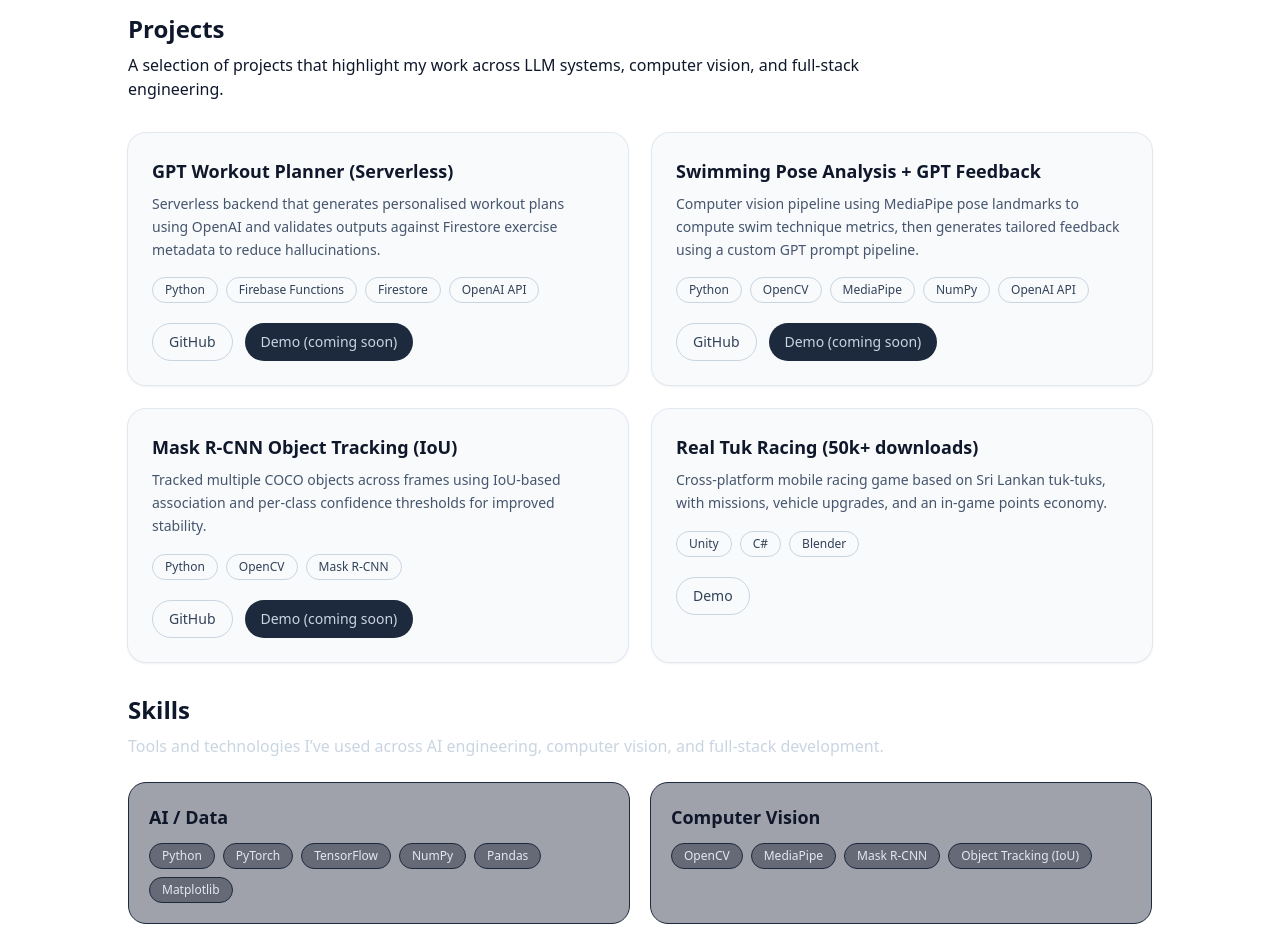
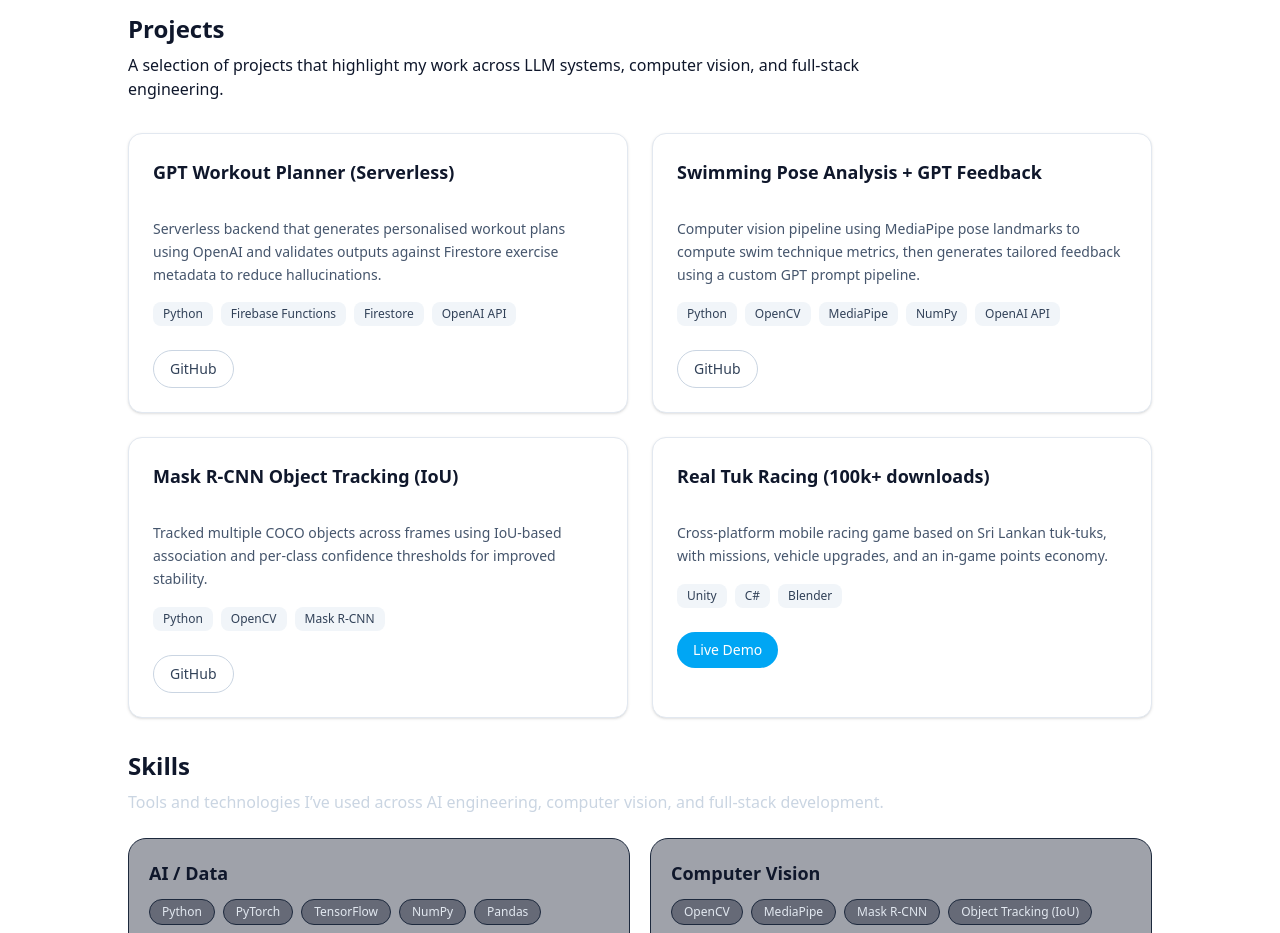
Before and after one commit to gayyaalpha/gayashan-portfolio, a Next.js app: page / in a window 1280 px wide. Shown: the part 820-1753 px from the top of the page. Built offline with nearby package versions, Linux system fonts and the light colour scheme.

Commit message:
project card redone using the library

```diff
--- a/app/components/ProjectCard.tsx
+++ b/app/components/ProjectCard.tsx
@@ -1,3 +1,11 @@
+import {
+  Card,
+  CardHeader,
+  CardTitle,
+  CardContent,
+  CardFooter,
+} from "@/components/ui/card";
+
 export type Project = {
   title: string;
   description: string;
@@ -5,50 +13,58 @@ export type Project = {
   github?: string;
   demo?: string;
 };
-  const tag = "rounded-full border border-slate-300 bg-slate-50 px-3 py-1 text-xs font-medium text-slate-700";
-
 
 export function ProjectCard({ project }: { project: Project }) {
   return (
-    <div className="group rounded-2xl bg-slate-50 p-6 ring-1 ring-slate-200 shadow-sm transition hover:shadow-md">
-      <h3 className="text-lg font-semibold text-slate-900 group-hover:text-sky-500 transition">{project.title}</h3>
-      <p className="mt-2 text-sm leading-relaxed text-slate-600">
+    <Card className="h-full transition-shadow hover:shadow-md">
+      <CardHeader>
+        <CardTitle className="text-lg font-semibold text-slate-900">
+          {project.title}
+        </CardTitle>
+      </CardHeader>
+
+      <CardContent className="space-y-4">
+        {/* Description */}
+        <p className="text-sm leading-relaxed text-slate-600">
           {project.description}
         </p>
 
-      <div className="mt-4 flex flex-wrap gap-2">
-        {project.tech.map((t) => (
-          <span key={t} className={tag}>
-            {t}
+        {/* Tech stack */}
+        <div className="flex flex-wrap gap-2">
+          {project.tech.map((item) => (
+            <span
+              key={item}
+              className="inline-flex items-center rounded-md bg-slate-100 px-2.5 py-1 text-xs font-medium text-slate-700"
+            >
+              {item}
             </span>
           ))}
         </div>
+      </CardContent>
 
-      <div className="mt-5 flex flex-wrap gap-3">
-        {project.github ? (
+      <CardFooter className="flex gap-3">
+        {project.github && (
           <a
             href={project.github}
             target="_blank"
+            rel="noopener noreferrer"
             className="inline-flex items-center rounded-full border border-slate-300 px-4 py-2 text-sm font-medium text-slate-700 hover:bg-slate-100 transition"
           >
             GitHub
           </a>
-        ) : null}
+        )}
 
-        {project.demo ? (
+        {project.demo && (
           <a
             href={project.demo}
             target="_blank"
-            className="inline-flex items-center rounded-full border border-slate-300 px-4 py-2 text-sm font-medium text-slate-700 hover:bg-slate-100 transition"
+            rel="noopener noreferrer"
+            className="inline-flex items-center rounded-full bg-sky-500 px-4 py-2 text-sm font-medium text-white hover:bg-sky-400 transition"
           >
-            Demo
+            Live Demo
           </a>
-        ) : (
-          <span className="inline-flex items-center rounded-full bg-slate-800 px-4 py-2 text-sm font-medium text-slate-300">
-            Demo (coming soon)
-          </span>
         )}
-      </div>
-    </div>
-  )
+      </CardFooter>
+    </Card>
+  );
 }
--- a/app/components/ProjectSection.tsx
+++ b/app/components/ProjectSection.tsx
@@ -23,7 +23,7 @@ const projects: Project[] = [
       github: "https://github.com/gayyaalpha",
     },
     {
-      title: "Real Tuk Racing (50k+ downloads)",
+      title: "Real Tuk Racing (100k+ downloads)",
       description:
         "Cross-platform mobile racing game based on Sri Lankan tuk-tuks, with missions, vehicle upgrades, and an in-game points economy.",
       tech: ["Unity", "C#", "Blender"],
```
Lines whose indentation alone changed are shown as unchanged.
